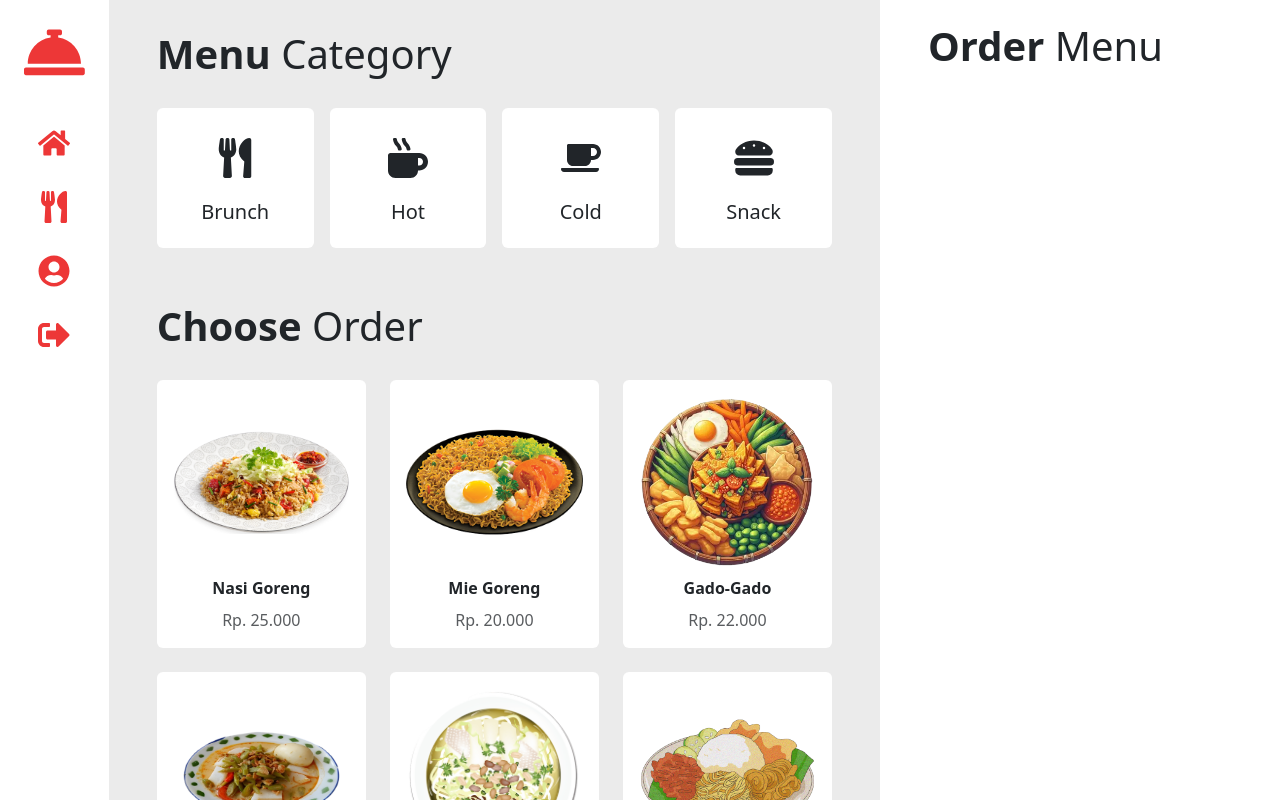
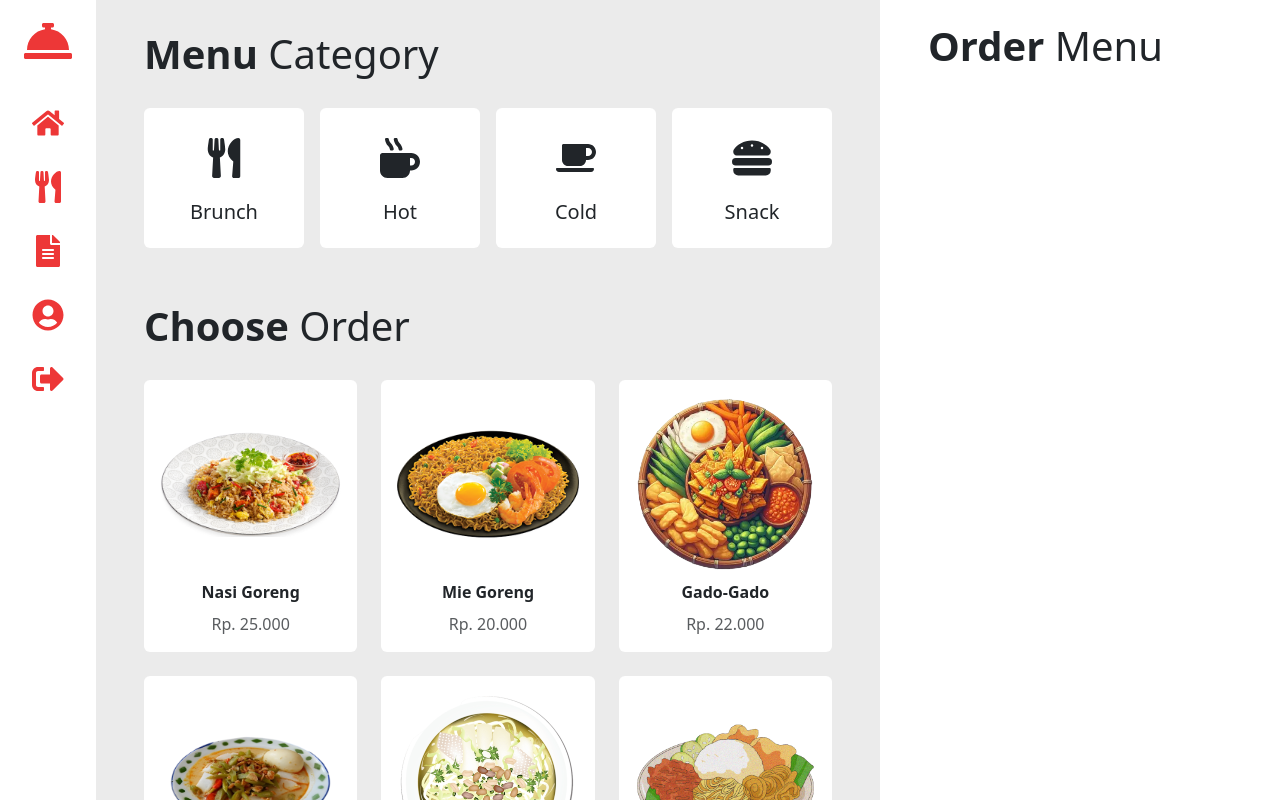
Before and after one commit to yazidhq/cashier-dashboard, a React (Vite) app: page / in a window 1280 px wide. Shown: the top 800 px of the page. Built offline with nearby package versions, Linux system fonts and the light colour scheme.

Commit message:
fixed sidebar

```diff
--- a/src/components/layouts/Sidebar.jsx
+++ b/src/components/layouts/Sidebar.jsx
@@ -4,37 +4,48 @@ import {
   FaUtensils,
   FaUserCircle,
   FaSignOutAlt,
+  FaFileAlt,
 } from "react-icons/fa";
 
 const Sidebar = () => {
   return (
     <div className="px-4">
       <ul className="list-unstyled">
-        <li className="mb-2 fs-1">
-          <a href="/" className="text-decoration-none text-danger icon-xlarge">
+        <div className="position-fixed">
+          <li className="fs-1">
+            <a
+              href="/"
+              className="text-decoration-none text-danger icon-xlarge"
+            >
               <FaConciergeBell />
             </a>
           </li>
-        <li className="mb-2 fs-2 mt-4 text-center">
+          <li className="fs-2 mt-4 text-center">
             <a href="/" className="text-decoration-none text-danger">
               <FaHome />
             </a>
           </li>
-        <li className="mb-2 fs-2 mt-3 text-center">
+          <li className="fs-2 mt-3 text-center">
             <a href="/" className="text-decoration-none text-danger">
               <FaUtensils />
             </a>
           </li>
-        <li className="mb-2 fs-2 mt-3 text-center">
+          <li className="fs-2 mt-3 text-center">
+            <a href="/" className="text-decoration-none text-danger">
+              <FaFileAlt />
+            </a>
+          </li>
+          <li className="fs-2 mt-3 text-center">
             <a href="/" className="text-decoration-none text-danger">
               <FaUserCircle />
             </a>
           </li>
-        <li className="mb-2 fs-2 mt-3 text-center">
+          <li className="fs-2 mt-3 text-center">
             <a href="/" className="text-decoration-none text-danger">
               <FaSignOutAlt />
             </a>
           </li>
+        </div>
       </ul>
     </div>
   );
--- a/src/index.css
+++ b/src/index.css
@@ -19,5 +19,5 @@
 }
 
 .icon-xlarge {
-  font-size: 3.8rem;
+  font-size: 3rem;
 }
--- a/src/pages/DashboardPage.jsx
+++ b/src/pages/DashboardPage.jsx
@@ -64,9 +64,14 @@ const DashboardPage = () => {
 
   return (
     <Section>
-      <div className="flex-grow-1 px-5 pt-4 bg-light">
-        <Category handleCategory={handleCategory} />
-        <Products showCategory={showCategory} handleAddOrder={handleAddOrder} />
+      <div style={{ paddingLeft: "3rem" }}>
+        <div className="flex-grow-1 px-5 pt-4 bg-light pb-1">
+          <Category handleCategory={handleCategory} />
+          <Products
+            showCategory={showCategory}
+            handleAddOrder={handleAddOrder}
+          />
+        </div>
       </div>
       <Orders
         orderMenu={orderMenu}
```
Lines whose indentation alone changed are shown as unchanged.
